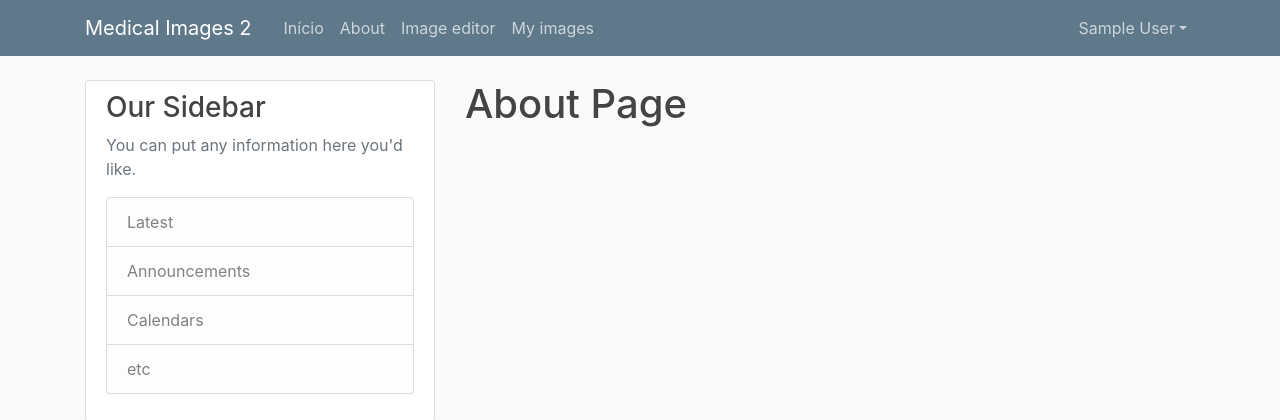
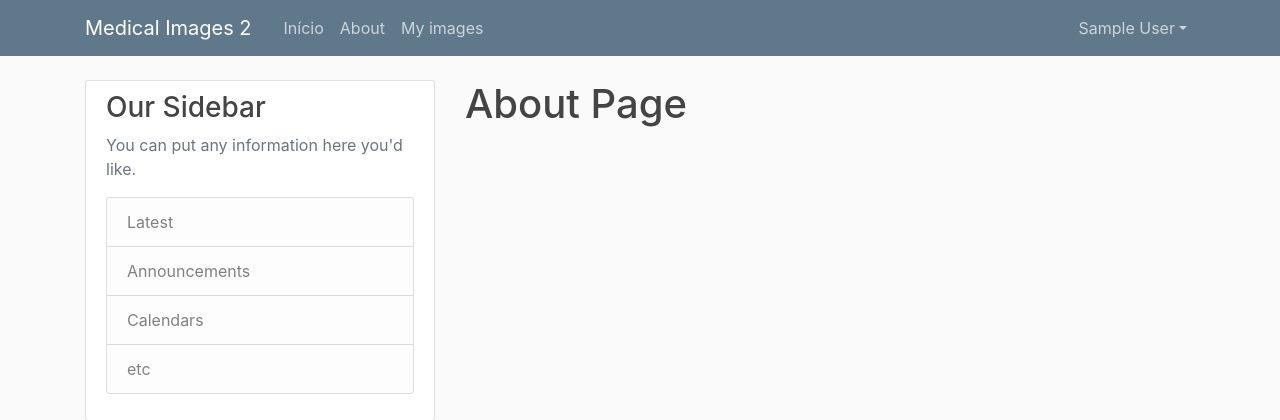
Before and after one commit to italogsfernandes/imagens-medicas-2, a Django app: page /about/ in a window 1280 px wide. Shown: the top 420 px of the page. Run offline with Django 3.2, Linux system fonts and the light colour scheme; the visitor is signed in with stand-in values (Sample User, id 1); some libraries are stand-ins or nearby versions.

Commit message:
urls updated

```diff
--- a/im2webapp/im2webapp/templates/im2webapp/_top_menu.html
+++ b/im2webapp/im2webapp/templates/im2webapp/_top_menu.html
@@ -12,9 +12,10 @@
       <div class="navbar-nav mr-auto">
         <a class="nav-item nav-link" href="{% url 'home' %}">{% trans "Home" %}</a>
         <a class="nav-item nav-link" href="{% url 'about' %}">{% trans "About" %}</a>
-        <a class="nav-item nav-link" href="{% url 'image-editor' %}">{% trans "Image editor" %}</a>
         {% if user.is_authenticated %}
           <a class="nav-item nav-link" href="{% url 'images_list' %}">{% trans "My images" %}</a>
+        {% else %}
+          <a class="nav-item nav-link" href="{% url 'lite-editor' %}">{% trans "Lite editor" %}</a>
         {% endif %}
       </div>
       <!-- Navbar Right Side -->
--- a/im2webapp/im2webapp/urls.py
+++ b/im2webapp/im2webapp/urls.py
@@ -14,7 +14,7 @@ from .views import (
 urlpatterns = [
     path('', HomeView.as_view(), name='home'),
     path('about/', AboutView.as_view(), name='about'),
-    path('image-editor/', ImageEditorLiteView.as_view(), name='image-editor'),
+    path('lite-editor/', ImageEditorLiteView.as_view(), name='lite-editor'),
     url(
         r'^image-editor/(?P<image_slug>[-0-9A-Za-z]+)/$',
         ImageEditorView.as_view(),
```
